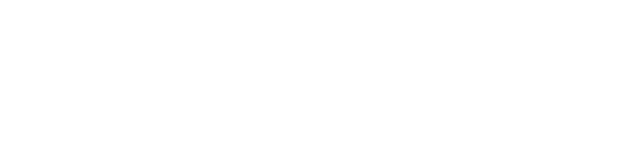
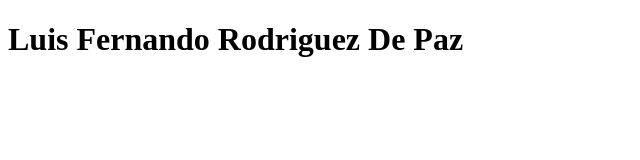
Before and after one commit to lrodriguez2017459/IN5AM-V, a plain HTML site: page index.html in a window 1280 px wide. Shown: the whole page, without its empty margins (0-640 px from the left). Drawn offline with Linux system fonts and the light colour scheme.

Commit message:
Se agrego nuevamente los datos del programador

```diff
--- a/index.html
+++ b/index.html
@@ -6,6 +6,6 @@
     <title>Pagina con Git</title>
 </head>
 <body>
-
+    <h1>Luis Fernando Rodriguez De Paz</h1>
 </body>
 </html>
```
